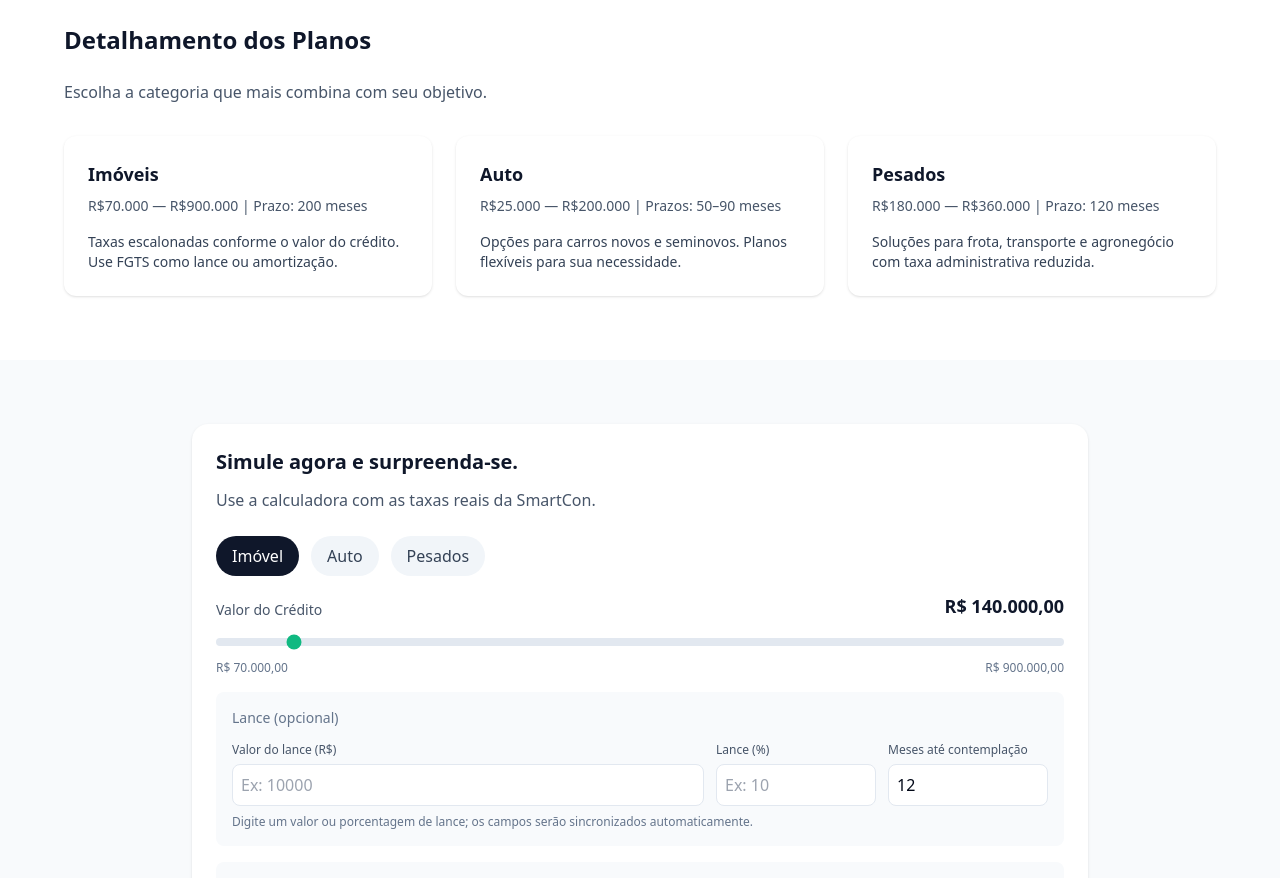
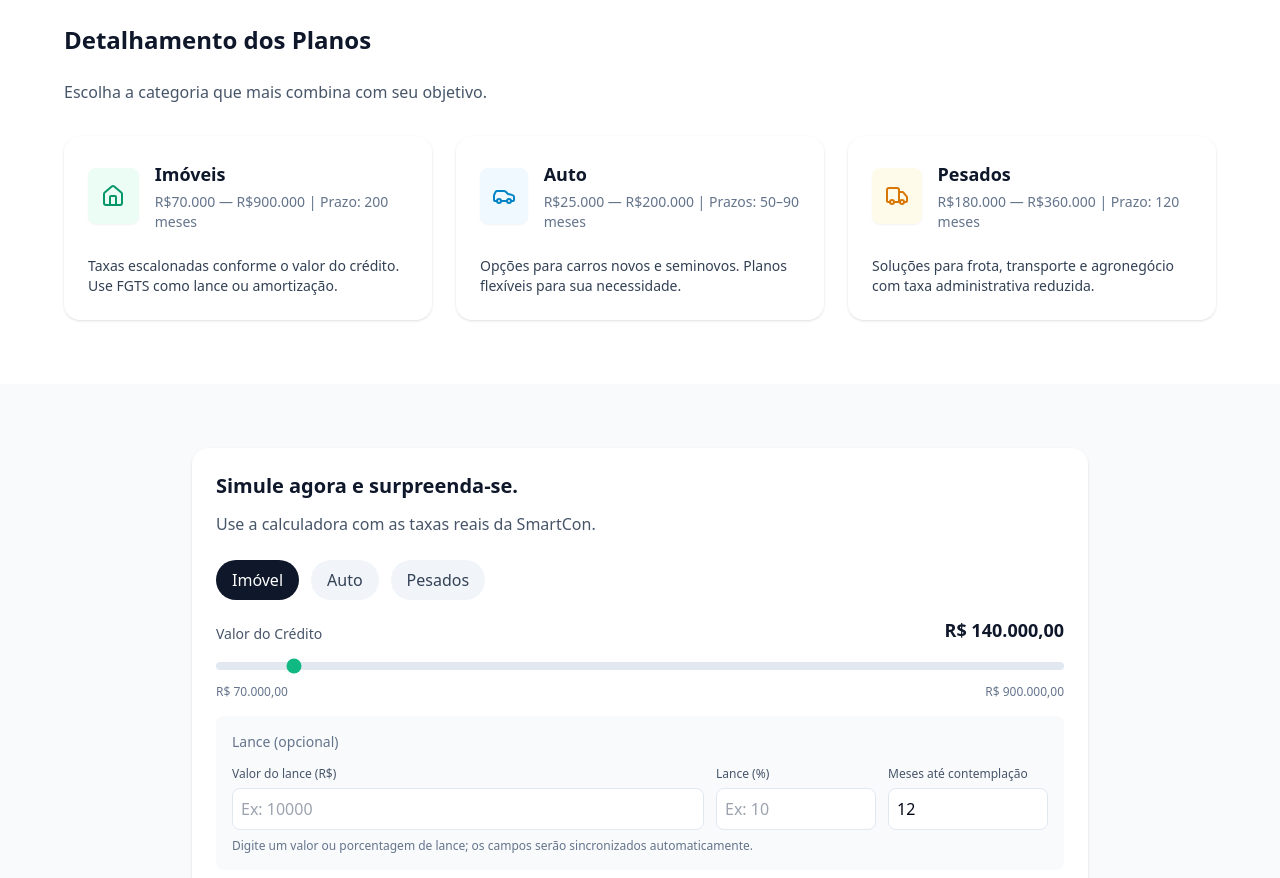
Before and after one commit to MauricioMilano/mat-website, a React (Vite) app: page / in a window 1280 px wide. Shown: the part 1640-2518 px from the top of the page. Built offline with nearby package versions, Linux system fonts and the light colour scheme.

Commit message:
[dyad] Adicionar ícones aos cartões de planos - wrote 1 file(s)

```diff
--- a/src/components/Plans.tsx
+++ b/src/components/Plans.tsx
@@ -1,15 +1,32 @@
 import React from "react";
+import { Home, Car, Truck } from "lucide-react";
 
-const PlanCard: React.FC<{ title: string; range: string; details: string }> = ({
-  title,
-  range,
-  details,
-}) => {
+type PlanCardProps = {
+  title: string;
+  range: string;
+  details: string;
+  icon: React.ReactNode;
+  bgColor?: string;
+  iconColor?: string;
+};
+
+const PlanCard: React.FC<PlanCardProps> = ({ title, range, details, icon, bgColor = "bg-emerald-50", iconColor = "text-emerald-600" }) => {
   return (
-    <div className="bg-white rounded-xl shadow p-6 flex-1">
-      <h3 className="text-lg font-semibold mb-2 text-[#0f172a]">{title}</h3>
-      <div className="text-sm text-slate-600 mb-4">{range}</div>
-      <div className="text-sm text-slate-700">{details}</div>
+    <div className="bg-white rounded-2xl shadow p-6 flex-1 flex flex-col gap-4">
+      <div className="flex items-center gap-4">
+        <div className={`w-14 h-14 rounded-lg flex items-center justify-center ${bgColor} shadow-sm`}>
+          <div className={`${iconColor} w-6 h-6`}>
+            {icon}
+          </div>
+        </div>
+
+        <div>
+          <h3 className="text-lg font-semibold mb-0 text-[#0f172a]">{title}</h3>
+          <div className="text-sm text-slate-500 mt-1">{range}</div>
+        </div>
+      </div>
+
+      <div className="text-sm text-slate-700 mt-2">{details}</div>
     </div>
   );
 };
@@ -26,18 +43,27 @@ const Plans: React.FC = () => {
             title="Imóveis"
             range="R$70.000 — R$900.000 | Prazo: 200 meses"
             details="Taxas escalonadas conforme o valor do crédito. Use FGTS como lance ou amortização."
+            icon={<Home className="w-full h-full" />}
+            bgColor="bg-emerald-50"
+            iconColor="text-emerald-600"
           />
 
           <PlanCard
             title="Auto"
             range="R$25.000 — R$200.000 | Prazos: 50–90 meses"
             details="Opções para carros novos e seminovos. Planos flexíveis para sua necessidade."
+            icon={<Car className="w-full h-full" />}
+            bgColor="bg-sky-50"
+            iconColor="text-sky-600"
           />
 
           <PlanCard
             title="Pesados"
             range="R$180.000 — R$360.000 | Prazo: 120 meses"
             details="Soluções para frota, transporte e agronegócio com taxa administrativa reduzida."
+            icon={<Truck className="w-full h-full" />}
+            bgColor="bg-amber-50"
+            iconColor="text-amber-600"
           />
         </div>
       </div>
```
